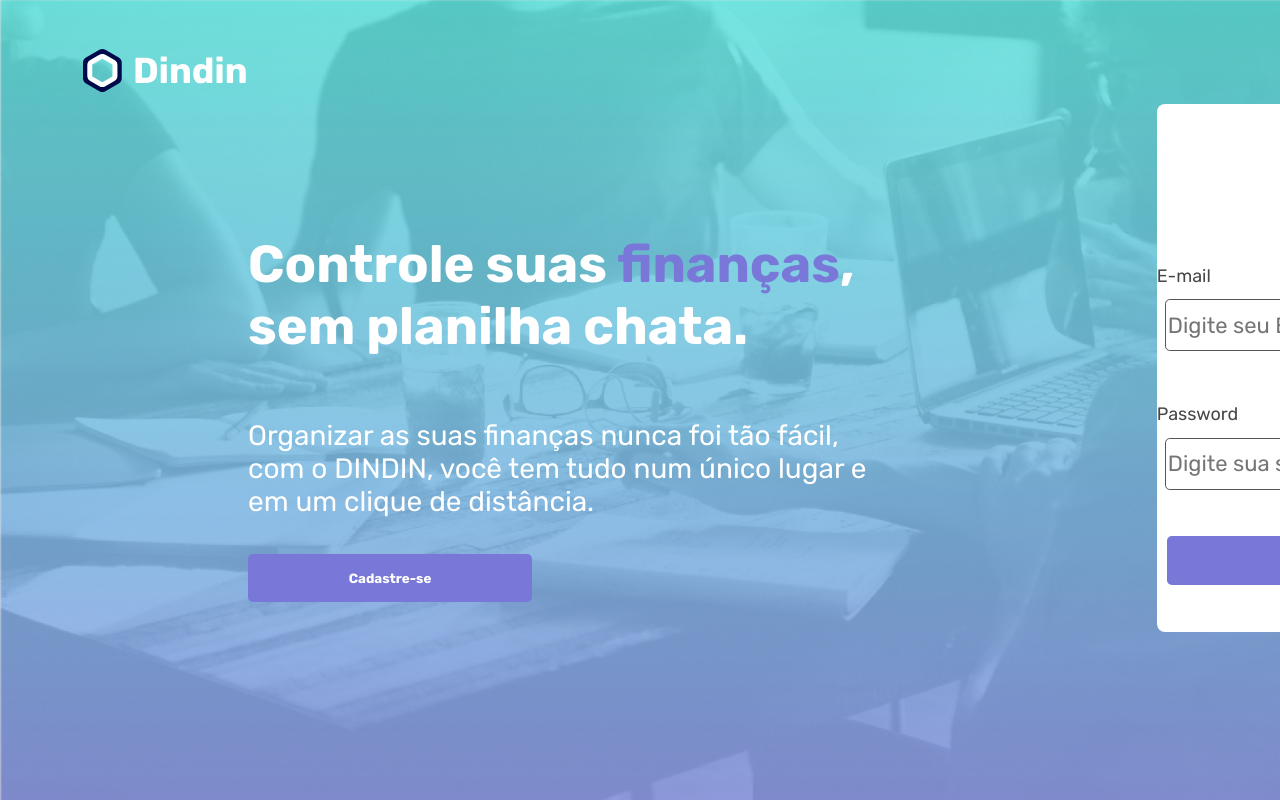
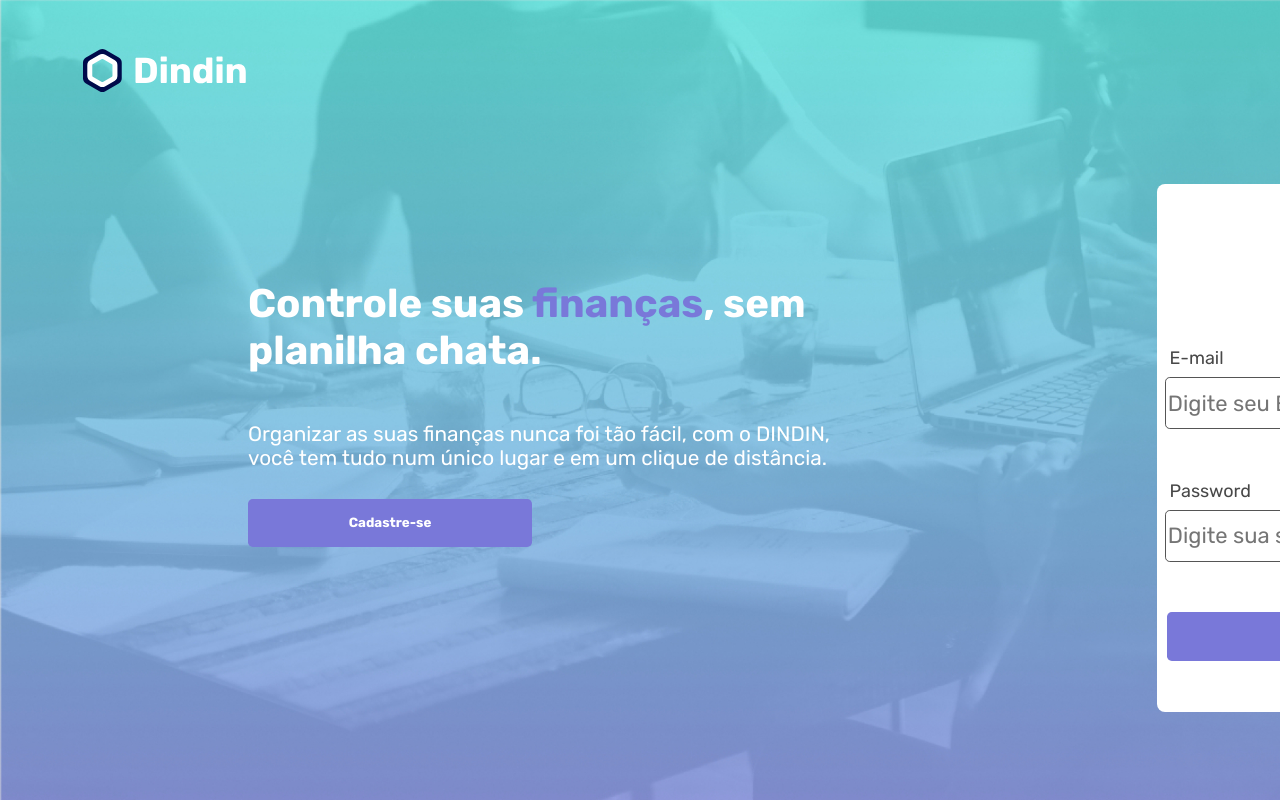
Before and after one commit to Kauanedev/din-din-project, a React (Vite) app in the folder din-din/: page / in a window 1280 px wide. Built offline with nearby package versions, Linux system fonts and the light colour scheme; a web font is replaced by a local one.

Commit message:
updating login css

```diff
--- a/din-din/src/Pages/Login/styles.css
+++ b/din-din/src/Pages/Login/styles.css
@@ -26,7 +26,6 @@
 }
 
 .description h1 {
-
     color: #FFF;
     font-family: 'Rubik', sans-serif;
     font-size: 3.25rem;
@@ -74,3 +73,23 @@
     display: flex;
     justify-content: right;
 }
+
+@media (max-height: 1024px) {
+    .description h1 {
+        font-size: 2.5rem;
+    }
+
+    .description p {
+        font-size: 1.3rem;
+    }
+}
+
+@media (min-height: 1024px) {
+    .description h1 {
+        font-size: 3rem;
+    }
+
+    .description p {
+        font-size: 1.5rem;
+    }
+}
--- a/din-din/src/components/FormsLogin/styles.css
+++ b/din-din/src/components/FormsLogin/styles.css
@@ -66,7 +66,7 @@
     font-weight: 400;
     line-height: normal;
 
-    margin: 0.3rem 0;
+    margin: 0 0.8rem;
 
 }
 
@@ -79,3 +79,19 @@
     border-radius: 0.3rem;
     border: 0.063rem solid #555;
 }
+
+
+
+@media (max-height: 1024px) {
+    .container-login form {
+        margin-top: 46rem;
+        margin-right: 10rem;
+    }
+}
+
+@media (min-height: 1024px) {
+    .container-login form {
+        margin-top: 46rem;
+        margin-right: 10rem;
+    }
+}
```
